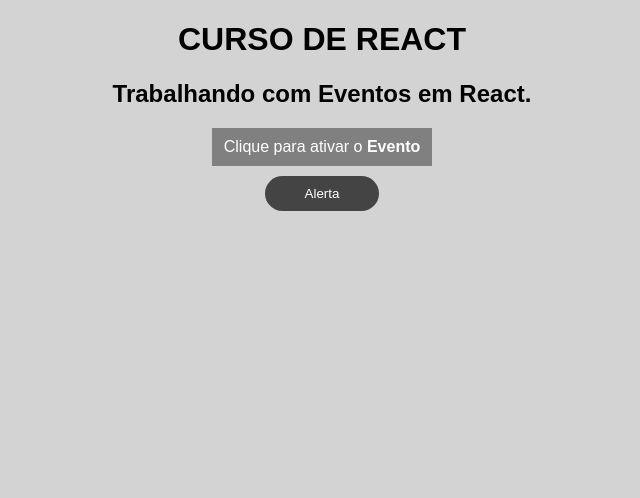
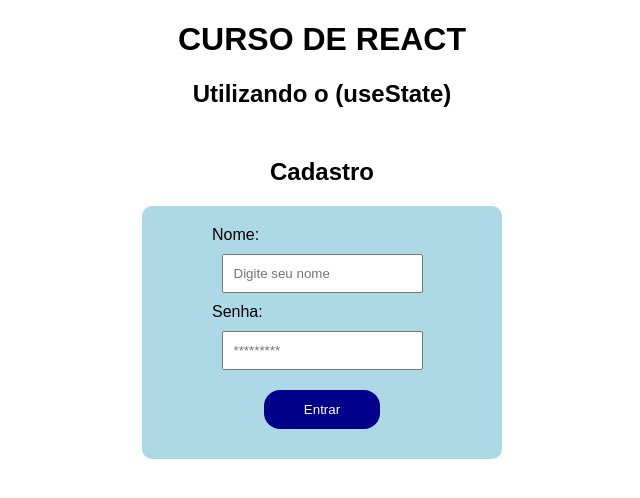
Before and after one commit to aleanrocha/react, a React (Create React App) app in the folder react-app/: page / in a window 1280 px wide. Shown: the top 498 px of the page, without its empty margins (318-958 px from the left). Built offline with nearby package versions, Linux system fonts and the light colour scheme.

Commit message:
Utilizando o useState

```diff
--- a/react-app/src/App.js
+++ b/react-app/src/App.js
@@ -1,14 +1,12 @@
 import './App.css'
-import Evento from './components/Evento'
 import Form from './components/Form'
 
 function App() {
   return (
     <div className="App">
       <h1>Curso de react</h1>
-      <h2>Trabalhando com Eventos em React.</h2>
-      <Evento />
-      {/* <Form /> */}
+      <h2>Utilizando o (useState)</h2>
+      <Form />
     </div>
   )
 }
--- a/react-app/src/components/Form.js
+++ b/react-app/src/components/Form.js
@@ -1,14 +1,45 @@
+import { useState } from 'react'
+import styles from './Form.module.css'
+
 function Form() {
+
   const submit = (e) => {
     e.preventDefault()
-    console.log("enviado com sucesso!")
+    console.log(`Usuário ${name}foi cadastrado com a senha ${password}`)
   }
+
+  const [name, setName] = useState()
+  const [password, SetPassword] = useState()
+
   return (
-    <form onSubmit={submit}>
-      <div><input type="text" placeholder="Digite seu nome"/></div>
-      <div><input type="text" placeholder="Digite seu sobrenome"/></div>
-      <div><input type="submit" value="Enviar" /></div>
-    </form>
+    <main>
+      <h2>Cadastro</h2>
+      <form onSubmit={submit}>
+        <div>
+          <label htmlFor="user">Nome:</label>
+          <input
+          type="text"
+          id="user"
+          name="user"
+          placeholder="Digite seu nome"
+          onChange={(e) => setName(e.target.value)}
+          />
+        </div>
+        <div>
+          <label htmlFor="password">Senha:</label>
+          <input t
+          type="password"
+          id="password"
+          name="password"
+          placeholder="*********"
+          onChange={(e) => SetPassword(e.target.value)}
+          />
+        </div>
+        <div>
+          <input type="submit" value="Entrar" />
+        </div>
+      </form>
+    </main>
   )
 }
 export default Form
--- /dev/null
+++ b/react-app/src/components/Form.module.css
@@ -0,0 +1,26 @@
+main {padding: 10px 0;}
+form {
+  background-color: lightblue;
+  padding: 20px;
+  border-radius: 10px;
+  width: 100%;
+  max-width: 320px;
+  margin: 20px auto;
+}
+form label {
+  display: block;
+  text-align: left;
+  padding: 0 50px;
+}
+form input {
+  padding: 10px;
+  margin: 10px 0;
+}
+form input[type=submit] {
+  background-color: darkblue;
+  color: #fff;
+  padding: 12px 40px;
+  border: none;
+  border-radius: 16px;
+  cursor: pointer;
+}
--- a/react-app/src/index.css
+++ b/react-app/src/index.css
@@ -2,7 +2,6 @@
   padding: 0;
   margin: 0;
   font-family: Arial, Helvetica, sans-serif;
-  background-color: lightgray;
 }
 h1 {text-transform: uppercase;}
 p {
```
